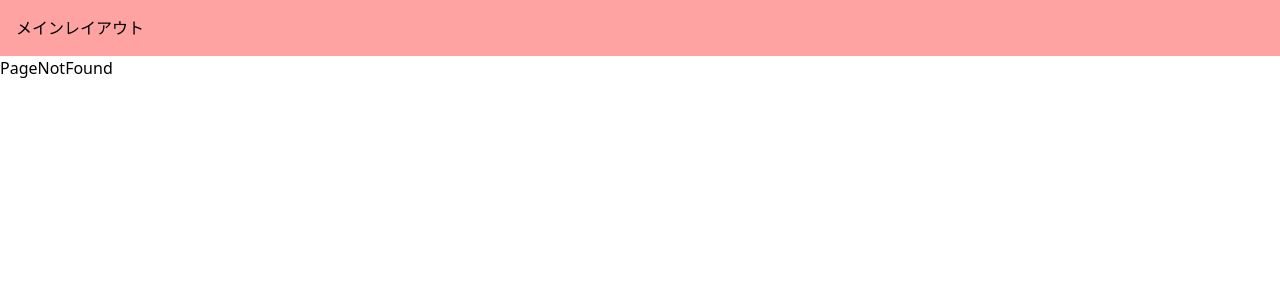
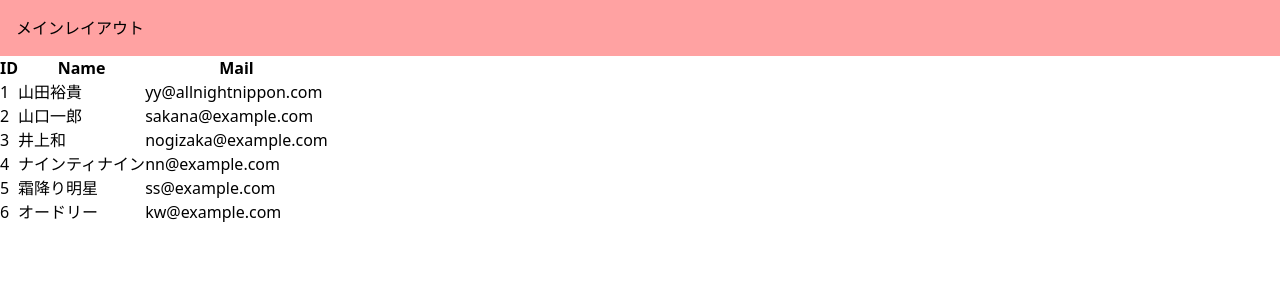
Before and after one commit to izawasoma/next-hands-on, a Next.js app: page /allnight/mc in a window 1280 px wide. Before the commit this address had no page. Shown: the top 300 px of the page. Built offline with nearby package versions, Linux system fonts and the light colour scheme.

Commit message:
最も基本的なAPI

```diff
--- /dev/null
+++ b/src/app/(main)/allnight/mc/loading.tsx
@@ -0,0 +1,5 @@
+const loading = () => {
+  return <div>loading</div>;
+};
+
+export default loading;
--- /dev/null
+++ b/src/app/(main)/allnight/mc/page.tsx
@@ -0,0 +1,33 @@
+import { Mc } from "@/app/api/allnight/mc/route";
+
+const getMcList = async () => {
+    const response = await fetch('http://localhost:3000/api/allnight/mc');
+    const data = await response.json();
+    return data;
+}
+
+const AllNightMcPage = async () => {
+    const mcList = (await getMcList()).mcList as Mc[];
+    return (
+        <table>
+            <thead>
+                <tr>
+                    <th>ID</th>
+                    <th>Name</th>
+                    <th>Mail</th>
+                </tr>
+            </thead>
+            <tbody>
+                {mcList.map((mc) => (
+                    <tr key={mc.id}>
+                        <td>{mc.id}</td>
+                        <td>{mc.name}</td>
+                        <td>{mc.mail}</td>
+                    </tr>
+                ))}
+            </tbody>
+        </table>
+    )
+}
+
+export default AllNightMcPage;
--- /dev/null
+++ b/src/app/api/allnight/mc/route.ts
@@ -0,0 +1,23 @@
+import { NextResponse } from "next/server";
+
+export interface Mc {
+  id: number;
+  name: string;
+  mail: string;
+}
+
+const mcList: Mc[] = [
+  { id: 1, name: "山田裕貴", mail: "yy@allnightnippon.com" },
+  { id: 2, name: "山口一郎", mail: "sakana@example.com" },
+  { id: 3, name: "井上和", mail: "nogizaka@example.com" },
+  { id: 4, name: "ナインティナイン", mail: "nn@example.com" },
+  { id: 5, name: "霜降り明星", mail: "ss@example.com" },
+  { id: 6, name: "オードリー", mail: "kw@example.com" },
+];
+
+const sleep = (ms: number) => new Promise((resolve) => setTimeout(resolve, ms));
+
+export const GET = async () => {
+  await sleep(3000); // 3秒待機
+  return NextResponse.json({ mcList });
+}
```
